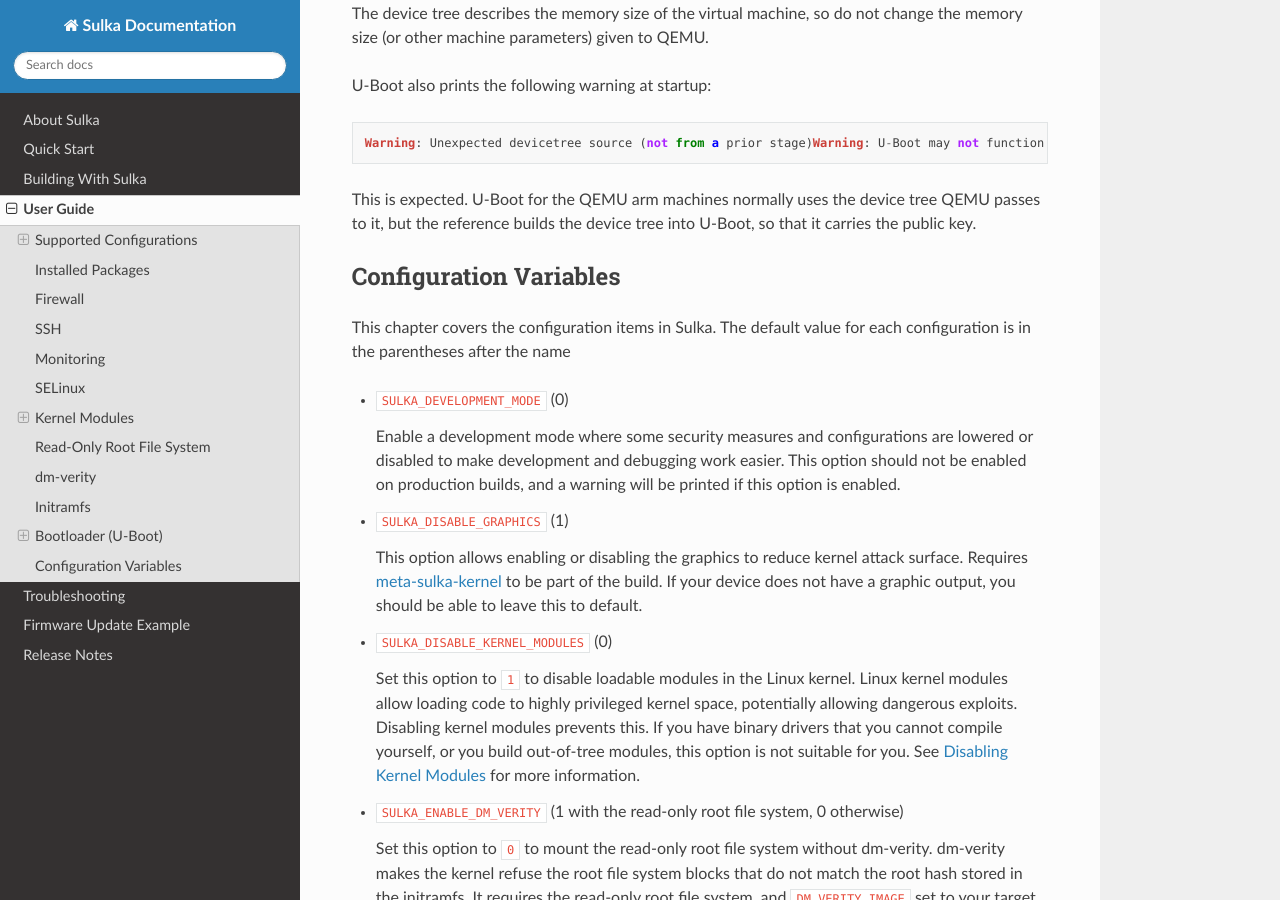
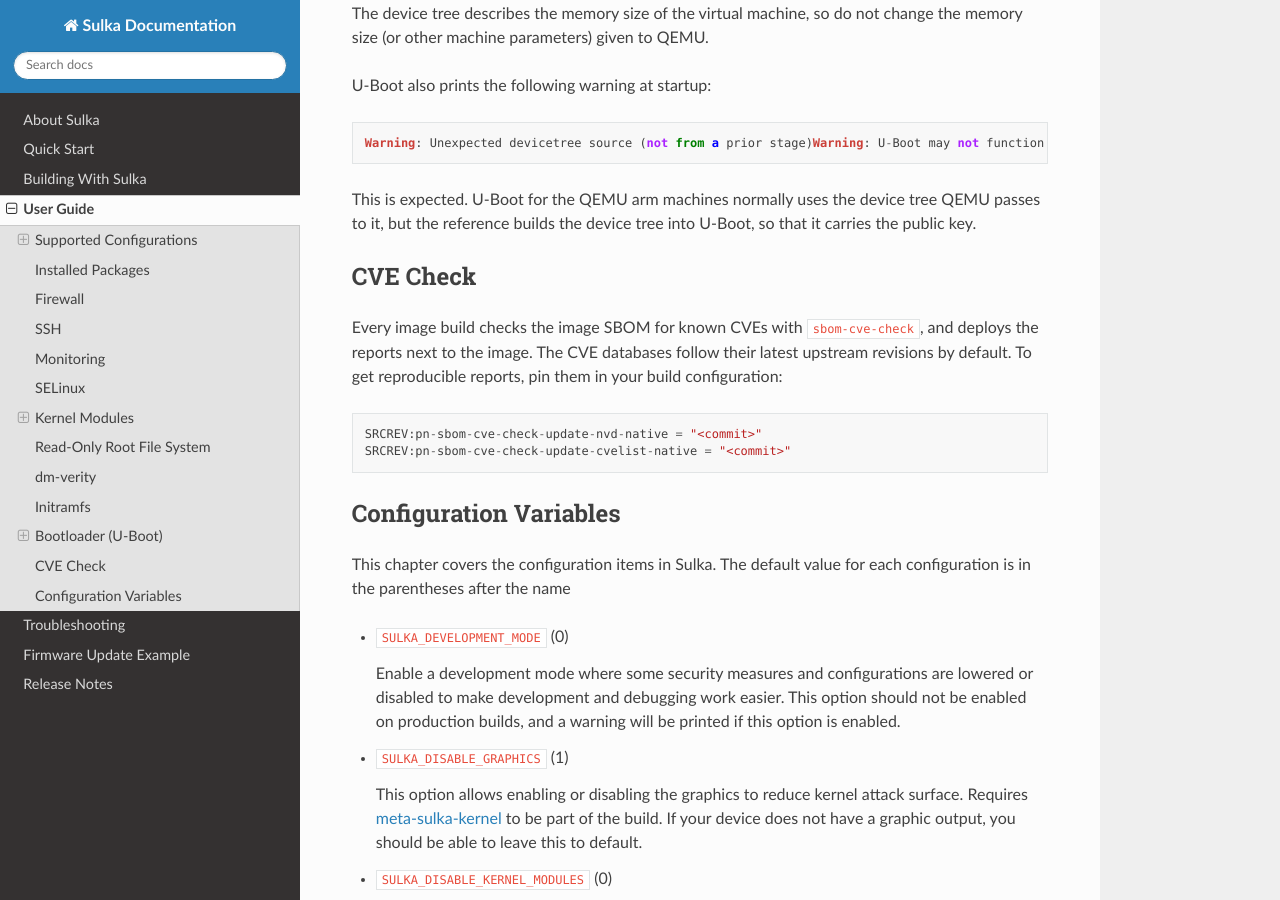
Before and after one commit to AltidSec/sulka-docs, a Sphinx documentation site: the page built from source/user-guide.rst, in a window 1280 px wide and 900 px high, scrolled down 14642 px. Built offline with Sphinx 7.4.7 and the Read the Docs theme 3.1.0, drawn with Linux system fonts in a browser that asks for light colours.

Commit message:
user-guide: Document the CVE check
Add a section on the CVE check of the image SBOM, and how to pin the
CVE databases, which follow their latest upstream revisions by default,
to get reproducible reports.

```diff
--- a/source/user-guide.rst
+++ b/source/user-guide.rst
@@ -566,6 +566,18 @@ U-Boot also prints the following warning at startup:
 This is expected.
 U-Boot for the QEMU arm machines normally uses the device tree QEMU passes to it, but the reference builds the device tree into U-Boot, so that it carries the public key.
 
+CVE Check
+*********
+
+Every image build checks the image SBOM for known CVEs with ``sbom-cve-check``, and deploys the reports next to the image.
+The CVE databases follow their latest upstream revisions by default.
+To get reproducible reports, pin them in your build configuration:
+
+.. code-block::
+
+  SRCREV:pn-sbom-cve-check-update-nvd-native = "<commit>"
+  SRCREV:pn-sbom-cve-check-update-cvelist-native = "<commit>"
+
 Configuration Variables
 ***********************
 
```
